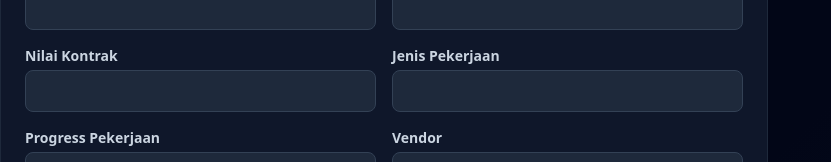
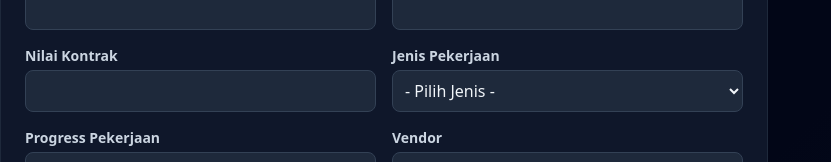
Before and after one commit to SemalCool99/monitoring-fasop, a Next.js app: page /pekerjaan/tambah in a window 1280 px wide. Shown: the part 327-489 px from the top of the page, without its empty margins (0-831 px from the left). Built offline with nearby package versions, Linux system fonts and the light colour scheme; no server answers.

Commit message:
Ubah input jenis pekerjaan menjadi dropdown

```diff
--- a/app/pekerjaan/[id]/edit/page.tsx
+++ b/app/pekerjaan/[id]/edit/page.tsx
@@ -61,7 +61,11 @@ export default async function EditPekerjaan({ params }: { params: Promise<{ id:
         </div>
         <div>
           <label className={label}>Jenis Pekerjaan</label>
-          <input name="jenis_pekerjaan" defaultValue={p.jenis_pekerjaan ?? ""} className={input} />
+          <select name="jenis_pekerjaan" defaultValue={p.jenis_pekerjaan ?? ""} className={input}>
+            <option value="">- Pilih Jenis -</option>
+            <option value="Barang dan Jasa">Barang dan Jasa</option>
+            <option value="Jasa">Jasa</option>
+          </select>
         </div>
         <div>
           <label className={label}>Progress Pekerjaan</label>
--- a/app/pekerjaan/tambah/page.tsx
+++ b/app/pekerjaan/tambah/page.tsx
@@ -44,7 +44,11 @@ export default function TambahPekerjaan() {
         </div>
         <div>
           <label className={label}>Jenis Pekerjaan</label>
-          <input name="jenis_pekerjaan" className={input} />
+          <select name="jenis_pekerjaan" className={input}>
+            <option value="">- Pilih Jenis -</option>
+            <option value="Barang dan Jasa">Barang dan Jasa</option>
+            <option value="Jasa">Jasa</option>
+          </select>
         </div>
         <div>
           <label className={label}>Progress Pekerjaan</label>
```
